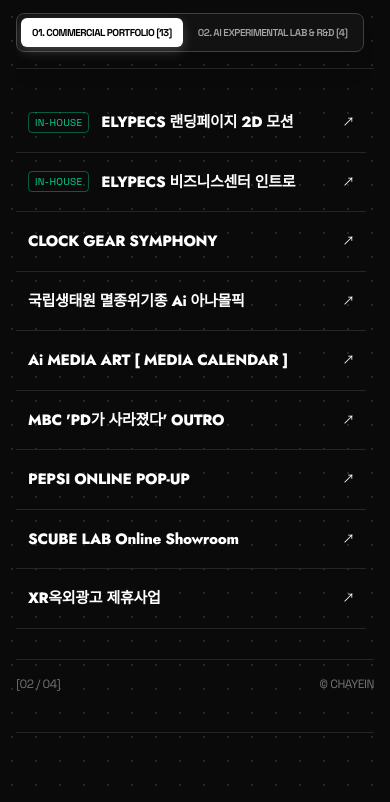
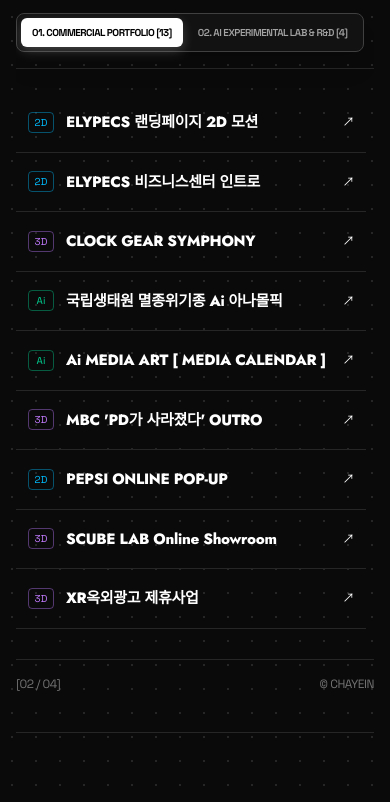
Before and after one commit to mery6369-maker/portfolio, a website built with Vite: page index.html in a window 390 px wide. Shown: the part 955-1757 px from the top of the page. Built offline with nearby package versions, Linux system fonts and the light colour scheme; a web font is replaced by a local one.

Commit message:
Add 2D, 3D, and Ai technical tags to commercial portfolio projects in specified order

```diff
--- a/index.html
+++ b/index.html
@@ -142,7 +142,7 @@
                     <!-- 1. ELYPECS Landing Page 2D Motion -->
                     <div class="editorial-item group" data-project="elypecs-landing" data-preview="/projects/elypecs_landing_motion.gif">
                         <div class="flex items-center gap-3 sm:gap-4">
-                            <span class="text-[10px] font-mono text-emerald-400 border border-emerald-400/40 px-1.5 py-0.5 rounded tracking-wide">IN-HOUSE</span>
+                            <span class="text-[10px] font-mono min-w-[26px] text-center text-sky-400 border border-sky-400/40 px-1 py-0.5 rounded tracking-wide">2D</span>
                             <h3 class="item-title">ELYPECS 랜딩페이지 2D 모션</h3>
                         </div>
                         <div class="flex items-center gap-3 font-mono text-xs">
@@ -154,7 +154,7 @@
                     <!-- 2. ELYPECS Business Center Intro -->
                     <div class="editorial-item group" data-project="elypecs-bs" data-preview="/projects/elypecs_bs_thumb_end.png">
                         <div class="flex items-center gap-3 sm:gap-4">
-                            <span class="text-[10px] font-mono text-emerald-400 border border-emerald-400/40 px-1.5 py-0.5 rounded tracking-wide">IN-HOUSE</span>
+                            <span class="text-[10px] font-mono min-w-[26px] text-center text-sky-400 border border-sky-400/40 px-1 py-0.5 rounded tracking-wide">2D</span>
                             <h3 class="item-title">ELYPECS 비즈니스센터 인트로</h3>
                         </div>
                         <div class="flex items-center gap-3 font-mono text-xs">
@@ -163,9 +163,10 @@
                         </div>
                     </div>
 
-                    <!-- 1. Clock Gear Symphony -->
+                    <!-- 3. Clock Gear Symphony -->
                     <div class="editorial-item group" data-project="clock" data-preview="/projects/clock_main.png">
-                        <div class="flex items-center gap-4 sm:gap-6">
+                        <div class="flex items-center gap-3 sm:gap-4">
+                            <span class="text-[10px] font-mono min-w-[26px] text-center text-purple-400 border border-purple-400/40 px-1 py-0.5 rounded tracking-wide">3D</span>
                             <h3 class="item-title">CLOCK GEAR SYMPHONY</h3>
                         </div>
                         <div class="flex items-center gap-3 font-mono text-xs">
@@ -174,9 +175,10 @@
                         </div>
                     </div>
 
-                    <!-- 2. Endangered Species -->
+                    <!-- 4. Endangered Species -->
                     <div class="editorial-item group" data-project="endangered" data-preview="/projects/endangered_still_main.png">
-                        <div class="flex items-center gap-4 sm:gap-6">
+                        <div class="flex items-center gap-3 sm:gap-4">
+                            <span class="text-[10px] font-mono min-w-[26px] text-center text-emerald-400 border border-emerald-400/40 px-1 py-0.5 rounded tracking-wide">Ai</span>
                             <h3 class="item-title">국립생태원 멸종위기종 Ai 아나몰픽</h3>
                         </div>
                         <div class="flex items-center gap-3 font-mono text-xs">
@@ -185,9 +187,10 @@
                         </div>
                     </div>
 
-                    <!-- 3. Media Calendar -->
+                    <!-- 5. Media Calendar -->
                     <div class="editorial-item group" data-project="mediacalendar" data-preview="/projects/mediacalendar_autumn_bloom.gif">
-                        <div class="flex items-center gap-4 sm:gap-6">
+                        <div class="flex items-center gap-3 sm:gap-4">
+                            <span class="text-[10px] font-mono min-w-[26px] text-center text-emerald-400 border border-emerald-400/40 px-1 py-0.5 rounded tracking-wide">Ai</span>
                             <h3 class="item-title">Ai MEDIA ART [ MEDIA CALENDAR ]</h3>
                         </div>
                         <div class="flex items-center gap-3 font-mono text-xs">
@@ -196,9 +199,10 @@
                         </div>
                     </div>
 
-                    <!-- 4. MBC OUTRO -->
+                    <!-- 6. MBC OUTRO -->
                     <div class="editorial-item group" data-project="mbc" data-preview="/project_mbc.png">
-                        <div class="flex items-center gap-4 sm:gap-6">
+                        <div class="flex items-center gap-3 sm:gap-4">
+                            <span class="text-[10px] font-mono min-w-[26px] text-center text-purple-400 border border-purple-400/40 px-1 py-0.5 rounded tracking-wide">3D</span>
                             <h3 class="item-title">MBC 'PD가 사라졌다' OUTRO</h3>
                         </div>
                         <div class="flex items-center gap-3 font-mono text-xs">
@@ -207,9 +211,10 @@
                         </div>
                     </div>
 
-                    <!-- 5. Pepsi Online Pop-up -->
+                    <!-- 7. Pepsi Online Pop-up -->
                     <div class="editorial-item group" data-project="pepsi" data-preview="/projects/pepsi_custom_1.gif">
-                        <div class="flex items-center gap-4 sm:gap-6">
+                        <div class="flex items-center gap-3 sm:gap-4">
+                            <span class="text-[10px] font-mono min-w-[26px] text-center text-sky-400 border border-sky-400/40 px-1 py-0.5 rounded tracking-wide">2D</span>
                             <h3 class="item-title">PEPSI ONLINE POP-UP</h3>
                         </div>
                         <div class="flex items-center gap-3 font-mono text-xs">
@@ -218,9 +223,10 @@
                         </div>
                     </div>
 
-                    <!-- 6. Scube LAB Online Showroom -->
+                    <!-- 8. Scube LAB Online Showroom -->
                     <div class="editorial-item group" data-project="scube" data-preview="/projects/scube_main.png">
-                        <div class="flex items-center gap-4 sm:gap-6">
+                        <div class="flex items-center gap-3 sm:gap-4">
+                            <span class="text-[10px] font-mono min-w-[26px] text-center text-purple-400 border border-purple-400/40 px-1 py-0.5 rounded tracking-wide">3D</span>
                             <h3 class="item-title">SCUBE LAB Online Showroom</h3>
                         </div>
                         <div class="flex items-center gap-3 font-mono text-xs">
@@ -229,9 +235,10 @@
                         </div>
                     </div>
 
-                    <!-- 7. XR Advertise -->
+                    <!-- 9. XR Advertise -->
                     <div class="editorial-item group" data-project="xr" data-preview="/projects/xr_yeoksam_1.gif">
-                        <div class="flex items-center gap-4 sm:gap-6">
+                        <div class="flex items-center gap-3 sm:gap-4">
+                            <span class="text-[10px] font-mono min-w-[26px] text-center text-purple-400 border border-purple-400/40 px-1 py-0.5 rounded tracking-wide">3D</span>
                             <h3 class="item-title">XR옥외광고 제휴사업</h3>
                         </div>
                         <div class="flex items-center gap-3 font-mono text-xs">
@@ -240,9 +247,10 @@
                         </div>
                     </div>
 
-                    <!-- 8. Raemian -->
+                    <!-- 10. Raemian -->
                     <div class="editorial-item group" data-project="raemian" data-preview="/projects/raemian_still_1.png">
-                        <div class="flex items-center gap-4 sm:gap-6">
+                        <div class="flex items-center gap-3 sm:gap-4">
+                            <span class="text-[10px] font-mono min-w-[26px] text-center text-sky-400 border border-sky-400/40 px-1 py-0.5 rounded tracking-wide">2D</span>
                             <h3 class="item-title">RAEMIAN 송도역 센트리폴</h3>
                         </div>
                         <div class="flex items-center gap-3 font-mono text-xs">
@@ -251,9 +259,10 @@
                         </div>
                     </div>
 
-                    <!-- 9. SH -->
+                    <!-- 11. SH -->
                     <div class="editorial-item group" data-project="sh" data-preview="/projects/sh_senior_1.png">
-                        <div class="flex items-center gap-4 sm:gap-6">
+                        <div class="flex items-center gap-3 sm:gap-4">
+                            <span class="text-[10px] font-mono min-w-[26px] text-center text-emerald-400 border border-emerald-400/40 px-1 py-0.5 rounded tracking-wide">Ai</span>
                             <h3 class="item-title">SH형 미래주거모델 특화영상</h3>
                         </div>
                         <div class="flex items-center gap-3 font-mono text-xs">
@@ -262,9 +271,10 @@
                         </div>
                     </div>
 
-                    <!-- 10. KT&G -->
+                    <!-- 12. KT&G -->
                     <div class="editorial-item group" data-project="ktg" data-preview="/projects/ktg_custom_1.png">
-                        <div class="flex items-center gap-4 sm:gap-6">
+                        <div class="flex items-center gap-3 sm:gap-4">
+                            <span class="text-[10px] font-mono min-w-[26px] text-center text-emerald-400 border border-emerald-400/40 px-1 py-0.5 rounded tracking-wide">Ai</span>
                             <h3 class="item-title">KT&G 릴 미니멀리움 마곡 미디어아트</h3>
                         </div>
                         <div class="flex items-center gap-3 font-mono text-xs">
@@ -273,9 +283,10 @@
                         </div>
                     </div>
 
-                    <!-- 11. SUMMER ROOM -->
+                    <!-- 13. SUMMER ROOM -->
                     <div class="editorial-item group" data-project="summerroom" data-preview="/projects/summerroom_thumb_1.jpg">
-                        <div class="flex items-center gap-4 sm:gap-6">
+                        <div class="flex items-center gap-3 sm:gap-4">
+                            <span class="text-[10px] font-mono min-w-[26px] text-center text-purple-400 border border-purple-400/40 px-1 py-0.5 rounded tracking-wide">3D</span>
                             <h3 class="item-title">SUMMER ROOM</h3>
                         </div>
                         <div class="flex items-center gap-3 font-mono text-xs">
```
